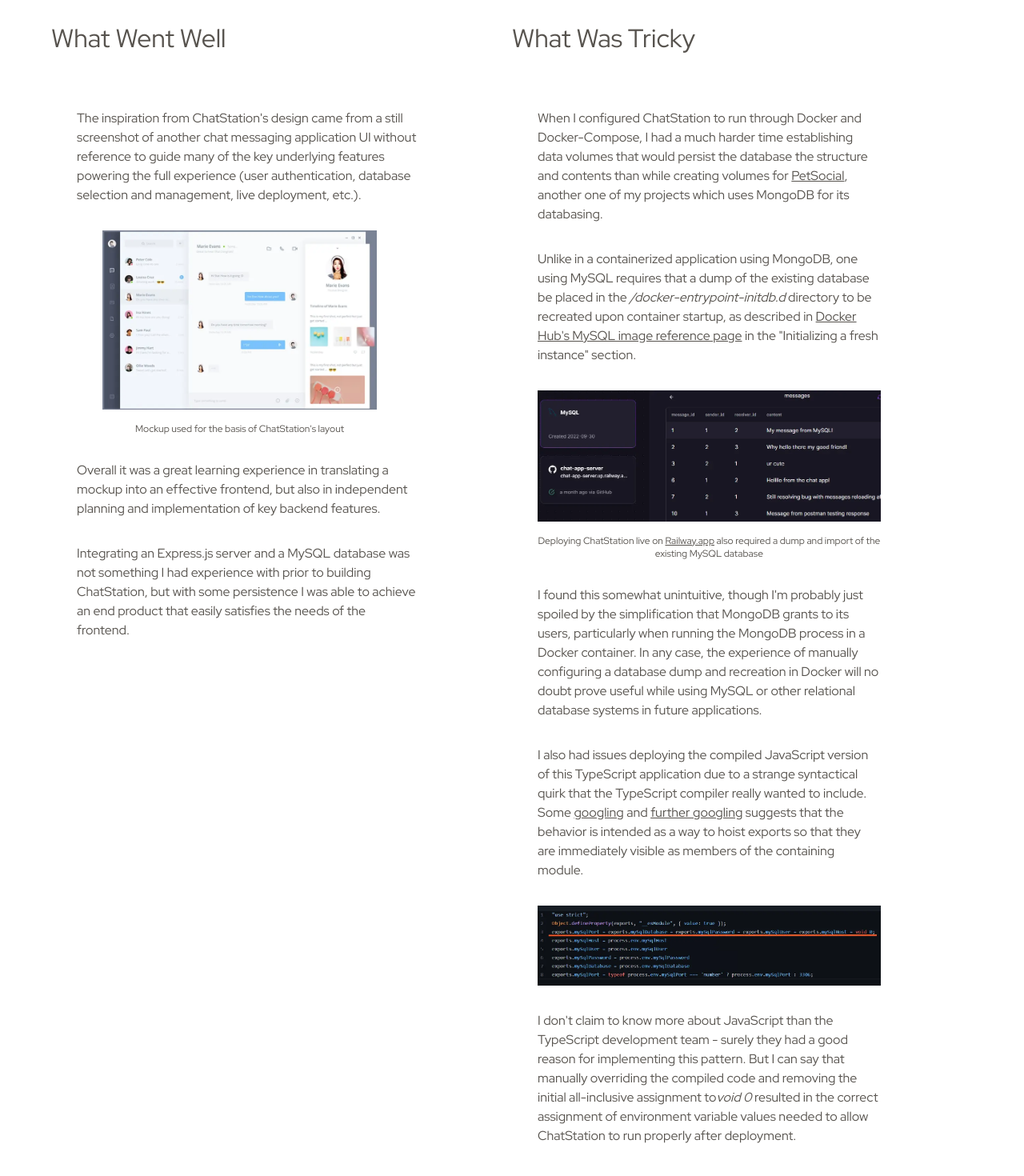
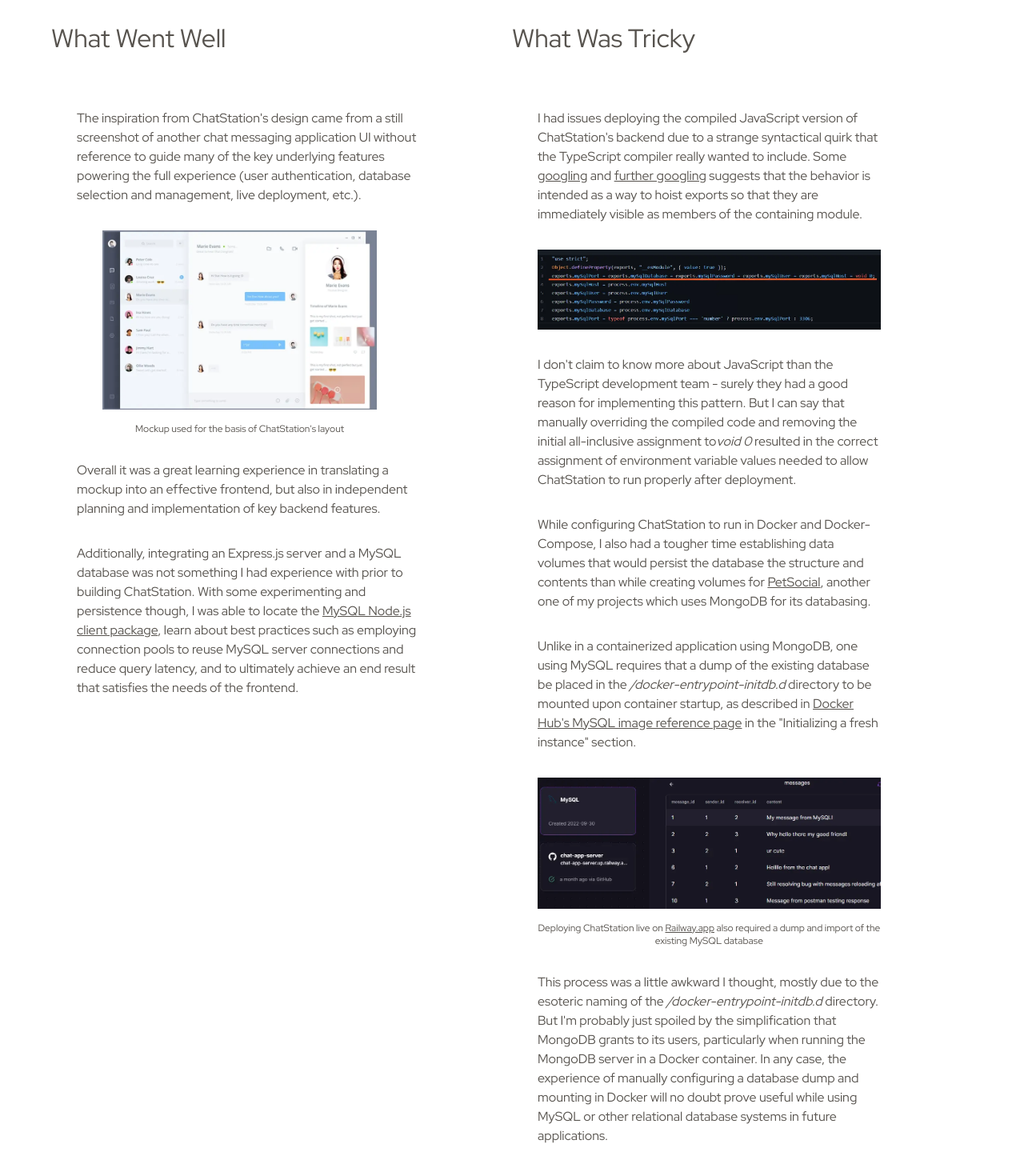
Before and after one commit to julianlk522/portfo, a Next.js app: page /chatstation in a window 1280 px wide. Shown: the part 840-2310 px from the top of the page at 80% size. Built offline with nearby package versions, Linux system fonts and the light colour scheme.

Commit message:
update/refine project details text content

```diff
--- a/components/Contact/ContactForm.tsx
+++ b/components/Contact/ContactForm.tsx
@@ -150,7 +150,7 @@ function ContactForm() {
 		) {
 			setDelay(2800)
 			setSpeechBubbleText(
-				'Yes, I actually receive and see these emails! 🤗'
+				'Yes, I actually receive and see these emails! 😊'
 			)
 		} else {
 			setDelay(0)
--- a/pages/chatstation.tsx
+++ b/pages/chatstation.tsx
@@ -191,11 +191,24 @@ function ChatStationDetails({ darkMode }) {
 								implementation of key backend features.
 							</p>
 							<p>
-								Integrating an Express.js server and a MySQL
-								database was not something I had experience with
-								prior to building ChatStation, but with some
-								persistence I was able to achieve an end product
-								that easily satisfies the needs of the frontend.
+								Additionally, integrating an Express.js server
+								and a MySQL database was not something I had
+								experience with prior to building ChatStation.
+								With some experimenting and persistence though,
+								I was able to locate the{' '}
+								<a
+									className='underline'
+									href='https://github.com/sidorares/node-mysql2'
+									target='_blank'
+									rel='noreferrer'
+								>
+									MySQL Node.js client package
+								</a>
+								, learn about best practices such as employing
+								connection pools to reuse MySQL server
+								connections and reduce query latency, and to
+								ultimately achieve an end result that satisfies
+								the needs of the frontend.
 							</p>
 						</div>
 					</section>
@@ -208,76 +221,10 @@ function ChatStationDetails({ darkMode }) {
 						</h2>
 						<div className='space-y-8 px-8 md:max-w-[80%] md:pr-0'>
 							<p>
-								When I configured ChatStation to run through
-								Docker and Docker-Compose, I had a much harder
-								time establishing data volumes that would
-								persist the database the structure and contents
-								than while creating volumes for{' '}
-								<Link href={'/petsocial'} passHref>
-									<a className='underline'>PetSocial</a>
-								</Link>
-								, another one of my projects which uses MongoDB
-								for its databasing.
-							</p>
-							<p>
-								Unlike in a containerized application using
-								MongoDB, one using MySQL requires that a dump of
-								the existing database be placed in the{' '}
-								<i>/docker-entrypoint-initdb.d</i> directory to
-								be recreated upon container startup, as
-								described in{' '}
-								<a
-									className='underline'
-									href='https://hub.docker.com/_/mysql'
-									target='_blank'
-									rel='noreferrer'
-								>
-									Docker Hub&apos;s MySQL image reference page
-								</a>{' '}
-								in the &quot;Initializing a fresh instance&quot;
-								section.
-							</p>
-							<figure
-								id='deploymentImgWrapper'
-								className='flex w-full flex-col justify-center text-center lg:w-fit'
-							>
-								<Image
-									alt='Deployment environment on Railway.app'
-									src={deploymentImg}
-									objectFit='cover'
-									objectPosition='top'
-								/>
-								<figcaption className='mt-4 text-xs'>
-									Deploying ChatStation live on{' '}
-									<a
-										className='underline'
-										href='https://railway.app'
-										target='_blank'
-										rel='noreferrer'
-									>
-										Railway.app
-									</a>{' '}
-									also required a dump and import of the
-									existing MySQL database
-								</figcaption>
-							</figure>
-							<p>
-								I found this somewhat unintuitive, though
-								I&apos;m probably just spoiled by the
-								simplification that MongoDB grants to its users,
-								particularly when running the MongoDB process in
-								a Docker container. In any case, the experience
-								of manually configuring a database dump and
-								recreation in Docker will no doubt prove useful
-								while using MySQL or other relational database
-								systems in future applications.
-							</p>
-							<p>
-								I also had issues deploying the compiled
-								JavaScript version of this TypeScript
-								application due to a strange syntactical quirk
-								that the TypeScript compiler really wanted to
-								include. Some{' '}
+								I had issues deploying the compiled JavaScript
+								version of ChatStation&apos;s backend due to a
+								strange syntactical quirk that the TypeScript
+								compiler really wanted to include. Some{' '}
 								<a
 									className='underline'
 									href='https://github.com/microsoft/TypeScript/issues/38552'
@@ -319,6 +266,73 @@ function ChatStationDetails({ darkMode }) {
 								of environment variable values needed to allow
 								ChatStation to run properly after deployment.
 							</p>
+							<p>
+								While configuring ChatStation to run in Docker
+								and Docker-Compose, I also had a tougher time
+								establishing data volumes that would persist the
+								database the structure and contents than while
+								creating volumes for{' '}
+								<Link href={'/petsocial'} passHref>
+									<a className='underline'>PetSocial</a>
+								</Link>
+								, another one of my projects which uses MongoDB
+								for its databasing.
+							</p>
+							<p>
+								Unlike in a containerized application using
+								MongoDB, one using MySQL requires that a dump of
+								the existing database be placed in the{' '}
+								<i>/docker-entrypoint-initdb.d</i> directory to
+								be mounted upon container startup, as described
+								in{' '}
+								<a
+									className='underline'
+									href='https://hub.docker.com/_/mysql'
+									target='_blank'
+									rel='noreferrer'
+								>
+									Docker Hub&apos;s MySQL image reference page
+								</a>{' '}
+								in the &quot;Initializing a fresh instance&quot;
+								section.
+							</p>
+							<figure
+								id='deploymentImgWrapper'
+								className='flex w-full flex-col justify-center text-center lg:w-fit'
+							>
+								<Image
+									alt='Deployment environment on Railway.app'
+									src={deploymentImg}
+									objectFit='cover'
+									objectPosition='top'
+								/>
+								<figcaption className='mt-4 text-xs'>
+									Deploying ChatStation live on{' '}
+									<a
+										className='underline'
+										href='https://railway.app'
+										target='_blank'
+										rel='noreferrer'
+									>
+										Railway.app
+									</a>{' '}
+									also required a dump and import of the
+									existing MySQL database
+								</figcaption>
+							</figure>
+							<p>
+								This process was a little awkward I thought,
+								mostly due to the esoteric naming of the{' '}
+								<i>/docker-entrypoint-initdb.d</i> directory.
+								But I&apos;m probably just spoiled by the
+								simplification that MongoDB grants to its users,
+								particularly when running the MongoDB server in
+								a Docker container. In any case, the experience
+								of manually configuring a database dump and
+								mounting in Docker will no doubt prove useful
+								while using MySQL or other relational database
+								systems in future applications.
+							</p>
 						</div>
 					</section>
 				</div>
--- a/pages/typing.tsx
+++ b/pages/typing.tsx
@@ -89,8 +89,8 @@ function HyperTyperDetails({ darkMode }) {
 									</a>
 								</Link>
 								, this project quickly snowballed into a mass of
-								spontaneous innovation until becoming what it is
-								today.
+								spontaneous experimentation until becoming what
+								it is today.
 							</p>
 						</div>
 						<ul
@@ -174,8 +174,8 @@ function HyperTyperDetails({ darkMode }) {
 								Now having experimented with it somewhat in
 								order to achieve the interactive
 								words-per-minute chart featured in the app,
-								I&apos;m glad to have some experience using it
-								to draw from in future projects.
+								I&apos;m glad to have some experience with D3 to
+								draw from in future projects.
 							</p>
 							<p>
 								As a tangent to gaining experience with D3 I was
@@ -197,8 +197,8 @@ function HyperTyperDetails({ darkMode }) {
 								>
 									React Simple Typewriter
 								</a>{' '}
-								NPM package which makes this task very simple
-								and straightforward!
+								NPM package which makes this task very
+								straightforward!
 							</p>
 						</div>
 						<figure
@@ -210,9 +210,10 @@ function HyperTyperDetails({ darkMode }) {
 								src={useTypewriter}
 							/>
 							<figcaption className='mt-4 text-xs'>
-								Assigning the Title Screen text state to the
-								product of the useTypewriter hook, with a few
-								small configurations.
+								Assigning state to the return value of the React
+								Simple Typewriter useTypewriter hook to achieve
+								self-typing text, with a few small
+								configurations.
 							</figcaption>
 						</figure>
 					</section>
@@ -279,10 +280,12 @@ function HyperTyperDetails({ darkMode }) {
 							</div>
 							<p>
 								This approach amounts to a <i>slightly</i>{' '}
-								larger project size but also offers more
-								flexibility in the implementation (e.g.
-								filtering for words of a certain length) and
-								more freedom from third-party resources.
+								larger project size (by ~27kb) but also offers
+								more freedom from third-party resources and
+								therefore more flexibility in the implementation
+								(e.g. filtering for words of a certain length
+								without needing to make many requests to the API
+								and possibly hitting rate limits).
 							</p>
 						</div>
 					</section>
@@ -317,26 +320,26 @@ function HyperTyperDetails({ darkMode }) {
 							fontSize: 'clamp(2rem, 4vw, 4vh)',
 						}}
 					>
-						Key Takeaways
+						Key Takeaways and Benefits of Making Hyper Typer
 					</h2>
 					<div className='mt-16 flex flex-col space-y-8 px-8 md:pr-0'>
 						<p>
-							What I learned perhaps more than any framework or
-							architectural pattern while making this app is that
-							one great idea for a project may come unexpectedly
-							as a result of experimenting in a different project.
+							Hyper Typer, and in particular working with D3 for
+							the interactive words-per-minute chart, strengthened
+							my comfort level working with SVG images and has
+							since encouraged me to implement them more often in
+							recent projects!
 						</p>
 						<p>
-							So the moral of the story is:{' '}
-							<strong>keep coding and making projects!</strong>{' '}
-							👨‍💻️
+							What I learned possibly more than any framework or
+							architectural pattern while making this app,
+							however, is that a worthwhile project idea may come
+							unexpectedly as a result of experimenting in a
+							different one.
 						</p>
 						<p>
-							Hyper Typer, and in particular working with D3 for
-							the interactive words-per-minute chart, has also
-							strengthened my comfort level working with SVG
-							imagery and has encouraged me to implement it more
-							often in recent projects!
+							So <strong>keep coding and making projects!</strong>{' '}
+							👨‍💻️
 						</p>
 					</div>
 				</section>
```
Also changed, not shown: pages/petsocial.tsx (+24 -20 lines).
